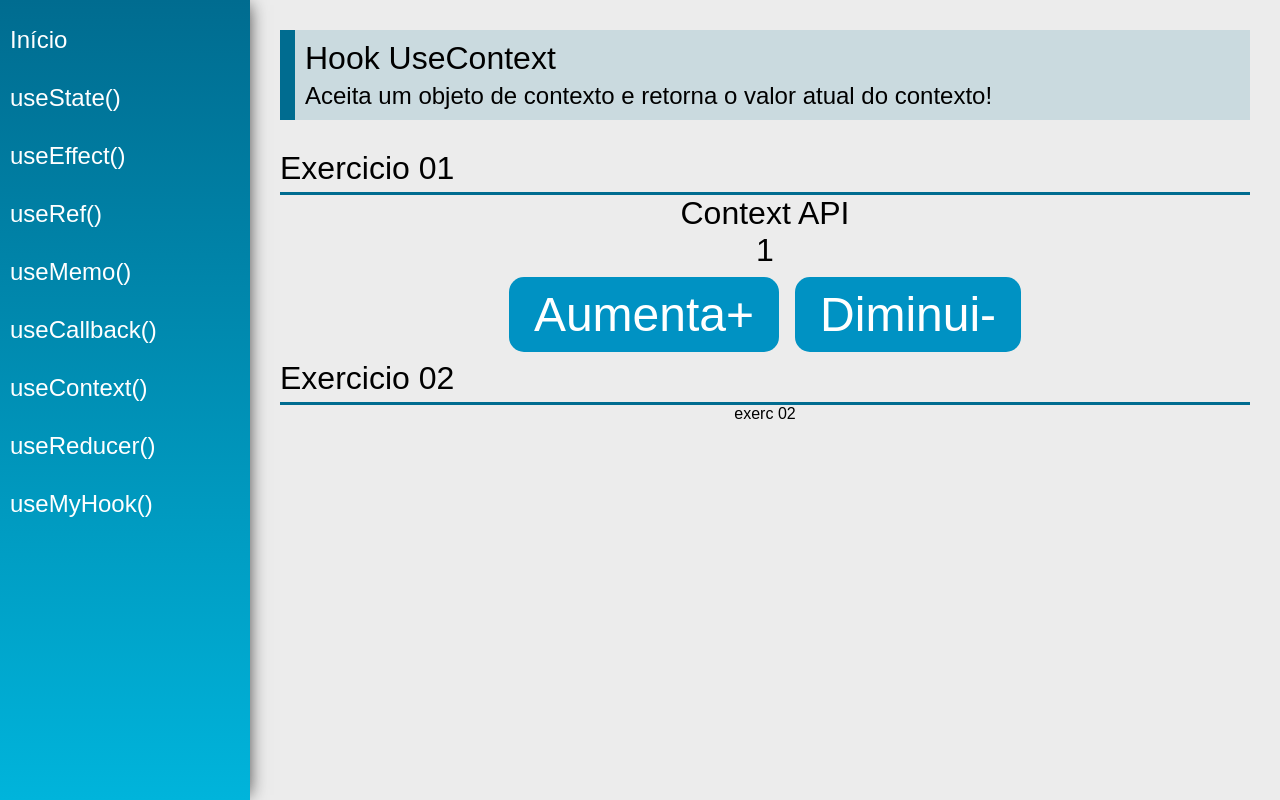
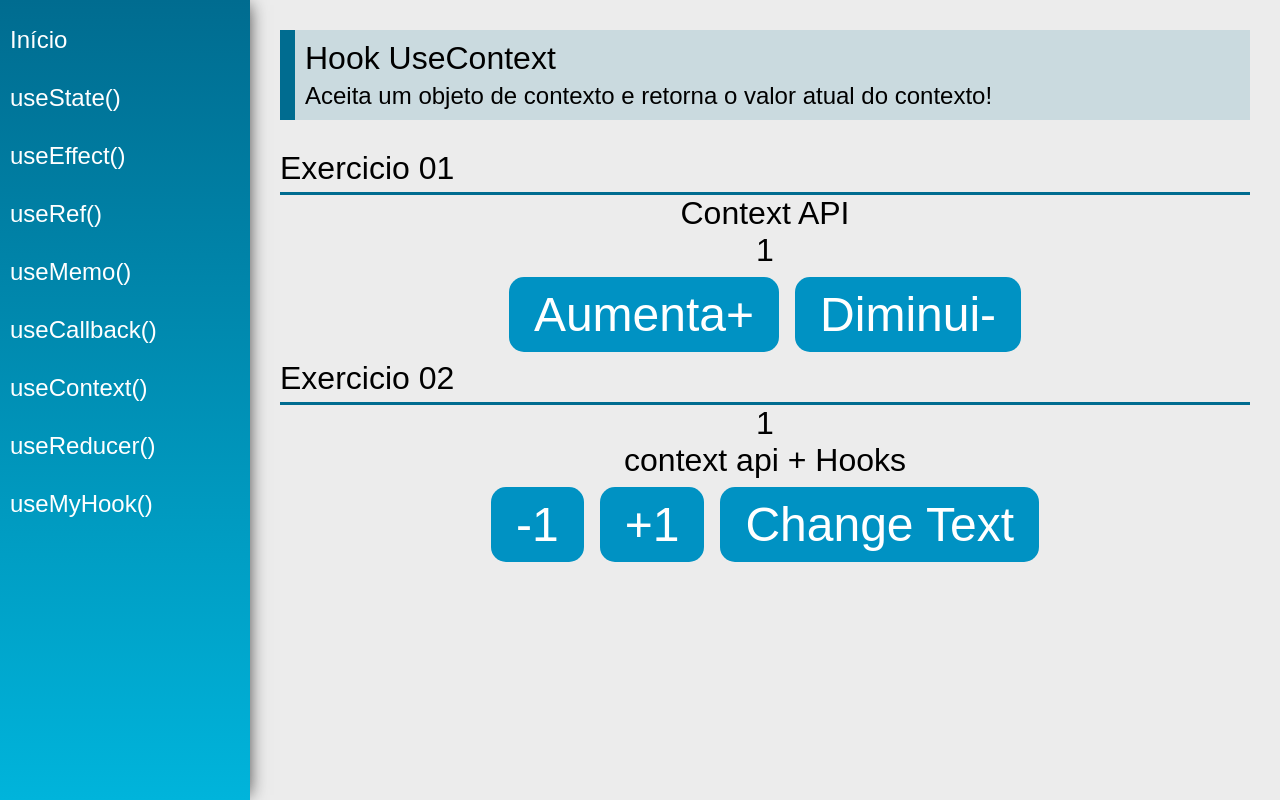
Before and after one commit to rafaelanacleto/hooks, a React (Create React App) app: page /useContext in a window 1280 px wide. Built offline with nearby package versions, Linux system fonts and the light colour scheme.

Commit message:
Finalizado parte dos providers

```diff
--- a/src/data/Store.jsx
+++ b/src/data/Store.jsx
@@ -1,8 +1,7 @@
 import React, { useState } from "react";
-import App from "../views/App";
 
 const initialState = {
-    number: 0,
+    number: 1,
     text: 'context api + Hooks'
 }
 
@@ -10,7 +9,7 @@ export const AppContext = React.createContext(initialState)
 
 const Store = props => {
 
-    const [state, setState] = useState(AppContext)
+    const [state, setState] = useState(initialState)
 
     function updateState(key, value) {
         setState({
@@ -21,11 +20,11 @@ const Store = props => {
 
     return (
         <AppContext.Provider value={{
-            number: state.number,
-            text: state.text,
-            setNumber: n => updateState('number', n),
-            setNumber: t => updateState('text', t)
-        }}>
+                number: state.number,
+                text: state.text,
+                setNumber: n => updateState('number', n),
+                setText: t => updateState('text', t)
+            }}>
             {props.children}
         </AppContext.Provider>
     )
--- a/src/views/examples/UseContext.jsx
+++ b/src/views/examples/UseContext.jsx
@@ -3,17 +3,20 @@ import PageTitle from '../../components/layout/PageTitle'
 import SectionTitle from '../../components/layout/SectionTitle'
 
 import DataContext from '../../data/DataContext'
+import { AppContext } from '../../data/Store'
 
 const UseContext = (props) => {
 
-    const context = useContext(DataContext)
+    const { state, setState } = useContext(DataContext)
 
-    function setNum(delta) {
-        context.setState({
-            ...context.state,
-            number: context.state.number + delta
+    function addNumber(delta) {
+        setState({
+            ...state,
+            number: state.number + delta,
         })
     }
+
+    const {number, text, setNumber, setText} = useContext(AppContext)
 
     return (
         <div className="UseContext">
@@ -23,15 +26,15 @@ const UseContext = (props) => {
             />
             <SectionTitle title="Exercicio 01" />
             <div className="center">
-                <span className="text">{context.state.text}</span>
-                <span className="text">{context.state.number}</span>
+                <span className="text">{state.text}</span>
+                <span className="text">{state.number}</span>
 
                 <div>
-                    <button className='btn' onClick={() => setNum(1)}>
+                    <button className='btn' onClick={() => addNumber(1)}>
                         Aumenta+
                     </button>
 
-                    <button className='btn' onClick={() => setNum(-1)}>
+                    <button className='btn' onClick={() => addNumber(-1)}>
                         Diminui-
                     </button>
                 </div>
@@ -39,7 +42,25 @@ const UseContext = (props) => {
 
             <SectionTitle title="Exercicio 02" />
             <div className="center">
-                exerc 02
+                <span className="text">{number}</span>
+                <span className="text">{text}</span>
+                <div>
+                    <button
+                        className="btn"
+                        onClick={() => setNumber(number - 1)}>
+                        -1
+                    </button>
+                    <button
+                        className="btn"
+                        onClick={() => setNumber(number + 1)}>
+                        +1
+                    </button>
+                    <button
+                        className="btn"
+                        onClick={() => setText("Rafael Anacleto")}>
+                        Change Text
+                    </button>
+                </div>
             </div>
         </div>
     )
```
